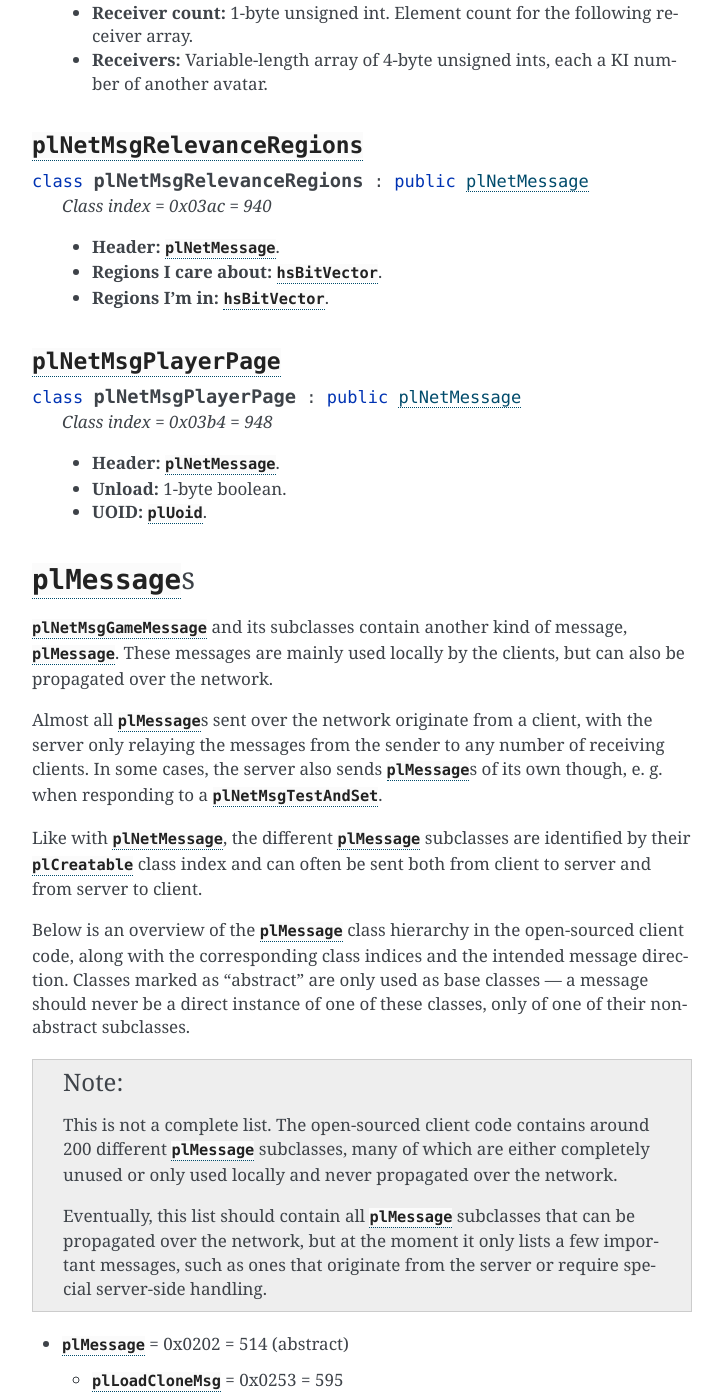
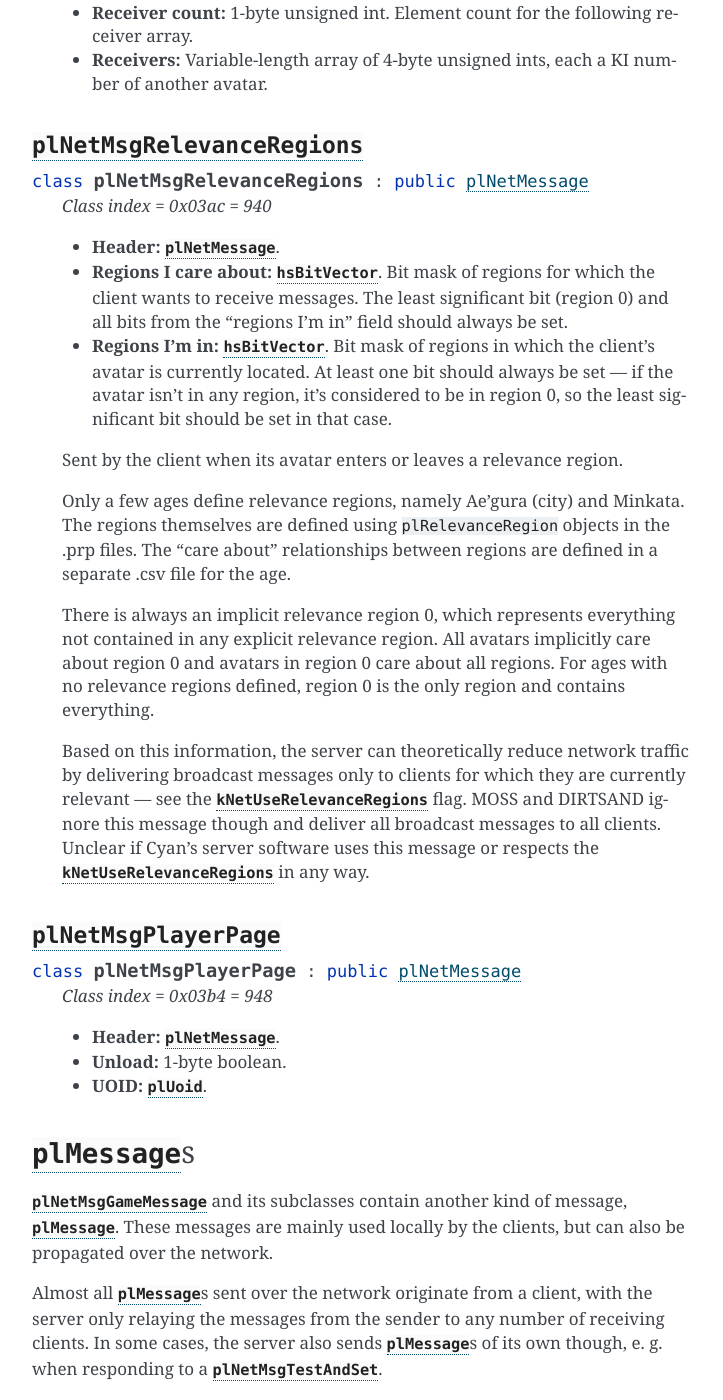
Before and after one commit to dgelessus/NAGUS, a Sphinx documentation site: the page built from docs/uru/game_server.rst, in a window 1280 px wide and 1400 px high, scrolled down 21725 px. Shown: the whole window, without its empty margins (388-1111 px from the left). Built offline with Sphinx 7.4.7, drawn with Linux system fonts in a browser that asks for light colours.

Commit message:
Handle plNetMsgRelevanceRegions and finish documenting it

```diff
--- a/docs/uru/game_server.rst
+++ b/docs/uru/game_server.rst
@@ -1151,7 +1151,36 @@ and not supported by MOSS or DIRTSAND
 
   * **Header:** :cpp:class:`plNetMessage`.
   * **Regions I care about:** :cpp:class:`hsBitVector`.
+    Bit mask of regions for which the client wants to receive messages.
+    The least significant bit (region 0) and all bits from the "regions I'm in" field should always be set.
   * **Regions I'm in:** :cpp:class:`hsBitVector`.
+    Bit mask of regions in which the client's avatar is currently located.
+    At least one bit should always be set ---
+    if the avatar isn't in any region,
+    it's considered to be in region 0,
+    so the least significant bit should be set in that case.
+
+  Sent by the client when its avatar enters or leaves a relevance region.
+
+  Only a few ages define relevance regions,
+  namely Ae'gura (city) and Minkata.
+  The regions themselves are defined using ``plRelevanceRegion`` objects in the .prp files.
+  The "care about" relationships between regions are defined in a separate .csv file for the age.
+
+  There is always an implicit relevance region 0,
+  which represents everything not contained in any explicit relevance region.
+  All avatars implicitly care about region 0
+  and avatars in region 0 care about all regions.
+  For ages with no relevance regions defined,
+  region 0 is the only region and contains everything.
+
+  Based on this information,
+  the server can theoretically reduce network traffic
+  by delivering broadcast messages only to clients for which they are currently relevant ---
+  see the :cpp:enumerator:`~plMessage::plBCastFlags::kNetUseRelevanceRegions` flag.
+  MOSS and DIRTSAND ignore this message though
+  and deliver all broadcast messages to all clients.
+  Unclear if Cyan's server software uses this message or respects the :cpp:enumerator:`~plMessage::plBCastFlags::kNetUseRelevanceRegions` in any way.
 
 :cpp:class:`plNetMsgPlayerPage`
 ^^^^^^^^^^^^^^^^^^^^^^^^^^^^^^^
```
Also changed, not shown: 1 other file.
